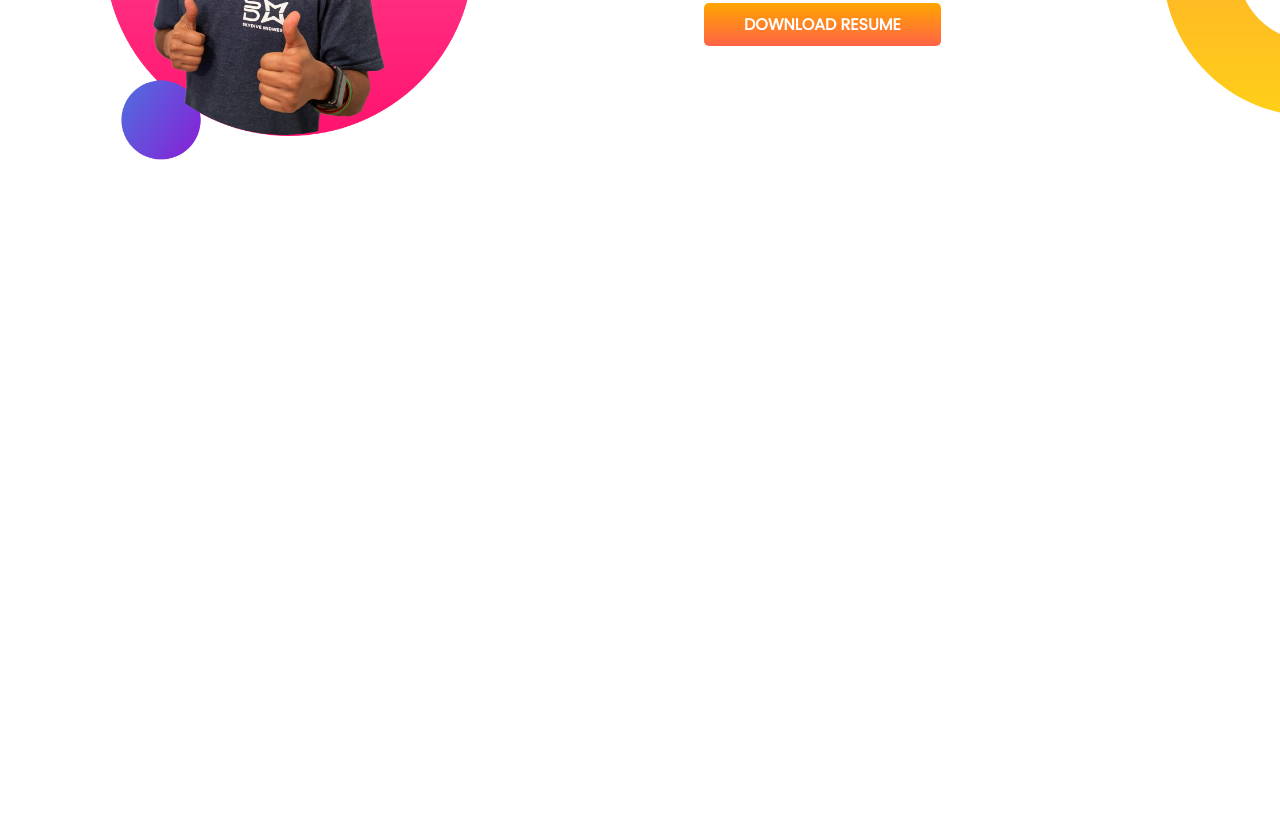
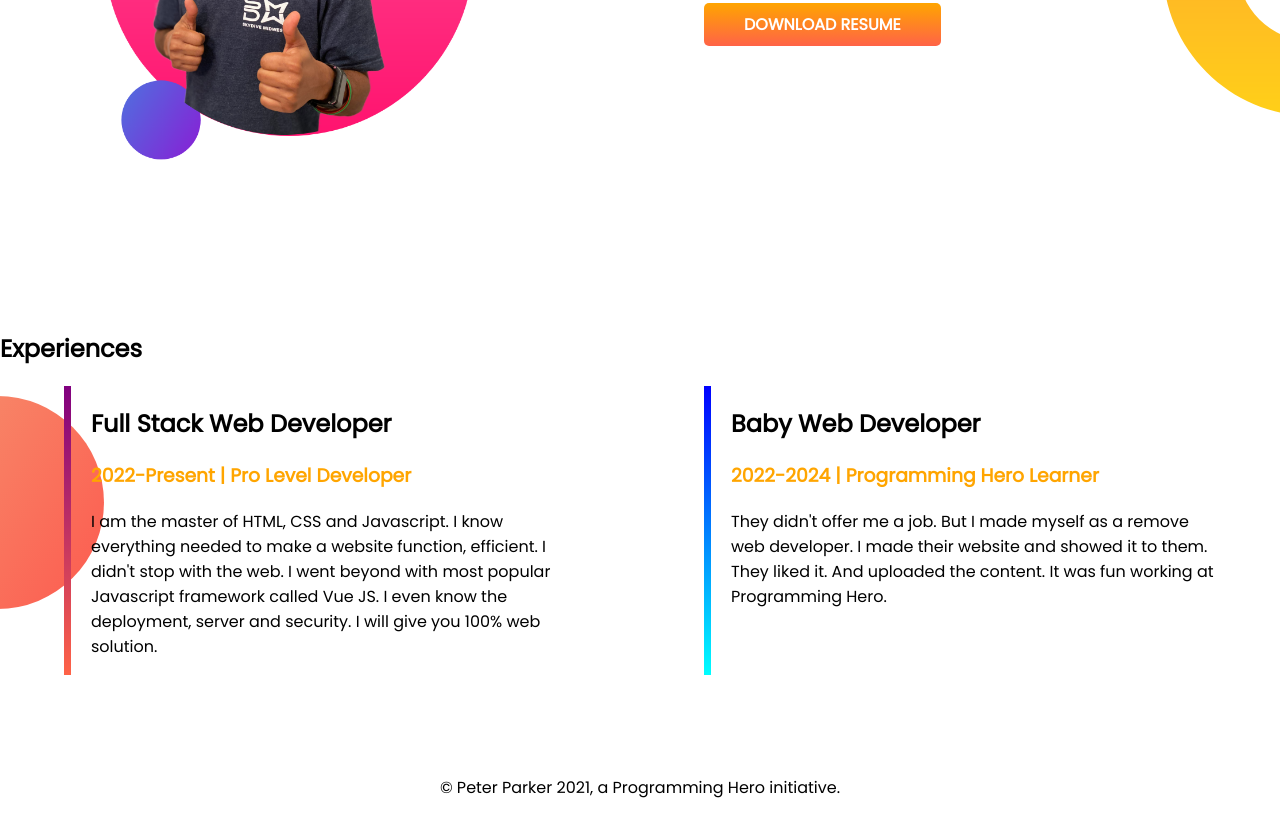
Before and after one commit to mdeliastalukder/developer-portfolio, a plain HTML site: page index.html in a window 1280 px wide. Shown: the part 939-1755 px from the top of the page. Before the commit the page ends 1270 px from the top, so only its background shows below. Drawn offline with Linux system fonts and the light colour scheme.

Commit message:
footer and experice added

```diff
--- a/index.html
+++ b/index.html
@@ -13,7 +13,7 @@
 </head>
 
 <body>
-    <section class="top-banner">
+    <section class="top-banner flexible-container">
         <div class="half-width">
             <h1>Welcome To</h1>
             <h1><span class="orange-color">Sakib Talukder</span> World</h1>
@@ -30,7 +30,7 @@
             <img src="images/sakib.png" alt="">
         </div>
     </section>
-    <section class="dream-big">
+    <section class="dream-big flexible-container">
         <div class="half-width">
             <img src="images/jhankar2.png" alt="">
         </div>
@@ -42,6 +42,29 @@
             <a class="link-button" target="-blank" href="">DOWNLOAD RESUME</a>
         </div>
     </section>
+    <section class="experience-area">
+        <h1>Experiences</h1>
+        <div class="flexible-container">
+            <div id="full-stack-experience" class="experience-item">
+                <h1>Full Stack Web Developer</h1>
+                <h3 class="orange-color">2022-Present | Pro Level Developer</h3>
+                <p>I am the master of HTML, CSS and Javascript. I know everything needed to make a website function,
+                    efficient. I didn't stop with the web. I went beyond with most popular Javascript framework called
+                    Vue
+                    JS. I even know the deployment, server and security. I will give you 100% web solution.</p>
+            </div>
+            <div id="web-dev-experience" class="experience-item">
+                <h1>Baby Web Developer</h1>
+                <h3 class="orange-color">2022-2024 | Programming Hero Learner</h3>
+                <p>They didn't offer me a job. But I made myself as a remove web developer. I made their website and
+                    showed
+                    it to them. They liked it. And uploaded the content. It was fun working at Programming Hero.</p>
+            </div>
+        </div>
+    </section>
+    <footer>
+        <p>© Peter Parker 2021, a Programming Hero initiative.</p>
+    </footer>
 </body>
 
 </html>
--- a/style.css
+++ b/style.css
@@ -5,7 +5,7 @@ body{
 .orange-color{
     color: orange;
 }
-section{
+.flexible-container{
     display: flex;
     margin-bottom: 100px;
 }
@@ -33,3 +33,29 @@ section{
     background-repeat: no-repeat;
     background-position: right;
 }
+.experience-area{
+    background-image: url(images/exp-bg.png);
+    background-repeat: no-repeat;
+    background-position: left;
+}
+.experience-item{
+    width: 40%;
+    margin-left: 5%;
+    margin-right: 5%;
+    padding-left: 20px;
+    border-radius: 10px;S
+    box-shadow: 10px 10px 40px gray;
+}
+#web-dev-experience{
+    border-left: 7px solid;
+    border-image: linear-gradient(blue, cyan);
+    border-image-slice: 1;
+}
+#full-stack-experience{
+    border-left: 7px solid;
+    border-image: linear-gradient(purple, tomato);
+    border-image-slice: 1;
+}
+footer p {
+    text-align: center;
+}
```
Also changed, not shown: 4 other files.
